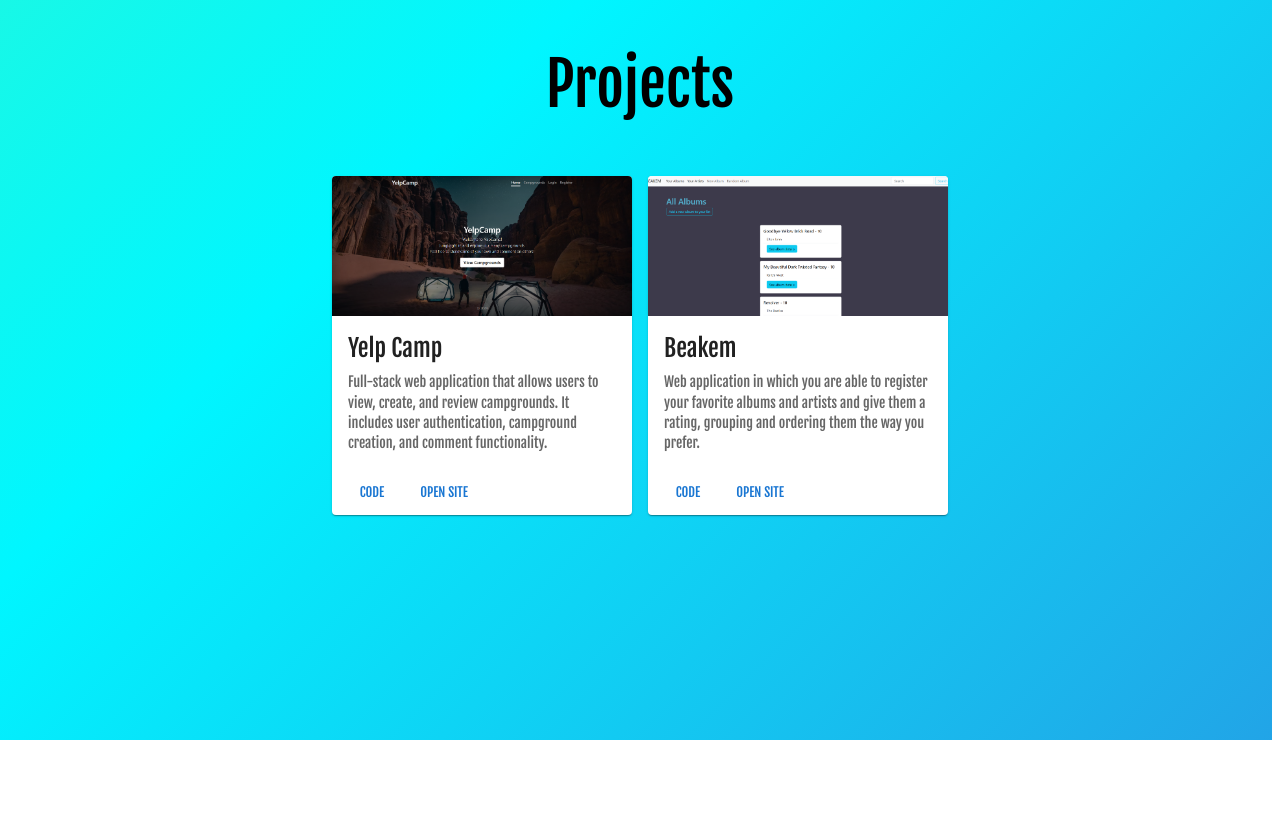
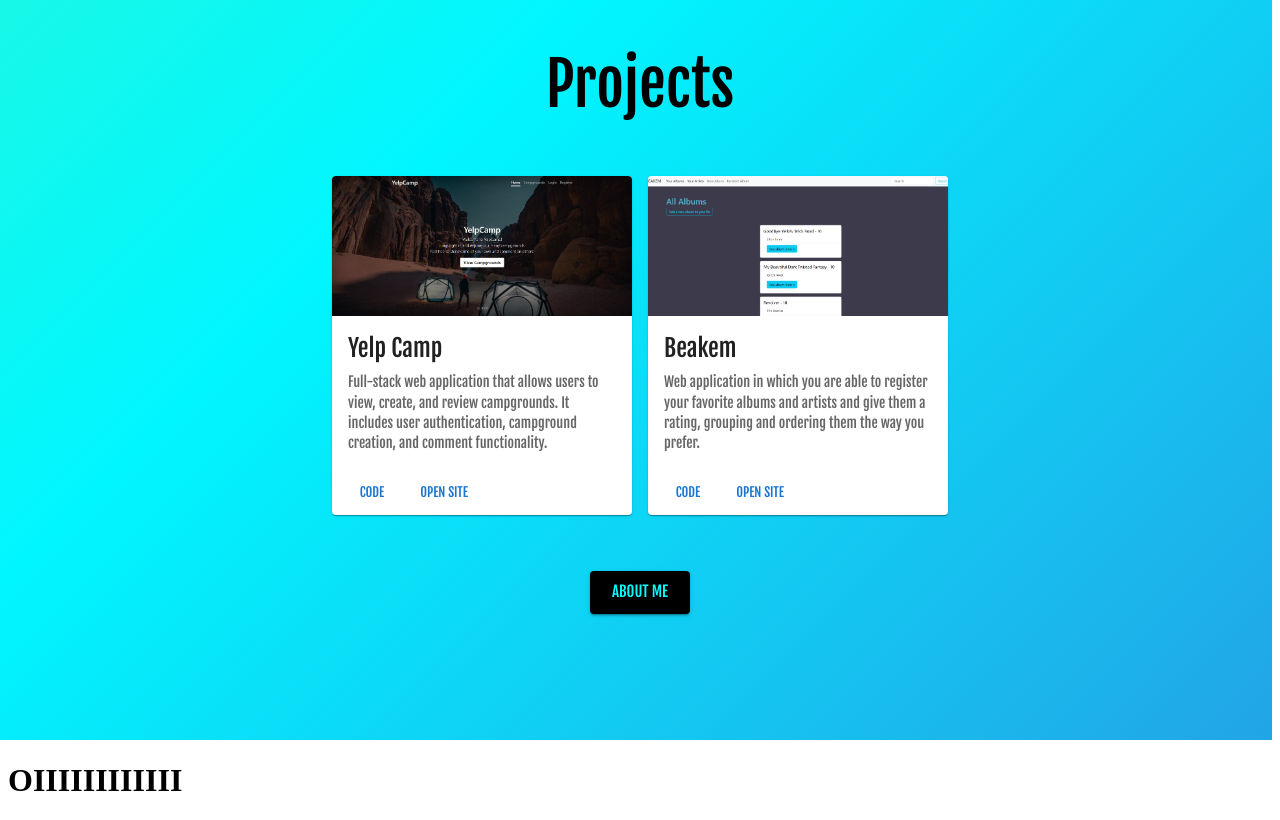
Before and after one commit to luizscheidt/portfolio, a React (Vite) app in the folder portfolio/: page / in a window 1280 px wide. Shown: the part 860-1680 px from the top of the page. Before the commit the page ends 1608 px from the top, so only its background shows below. Built offline with nearby package versions, Linux system fonts and the light colour scheme.

Commit message:
Adding a button for smooth scroll to the about section

```diff
--- /dev/null
+++ b/portfolio/src/About.jsx
@@ -0,0 +1,5 @@
+export default function (){
+    return (
+        <h1>OIIIIIIIIIIII</h1>
+    )
+}
--- a/portfolio/src/App.css
+++ b/portfolio/src/App.css
@@ -0,0 +1,6 @@
+.JumpButton {
+    height: 20%;
+    display: flex;
+    justify-content: center;
+    align-items: center;
+}
--- a/portfolio/src/App.jsx
+++ b/portfolio/src/App.jsx
@@ -5,6 +5,8 @@ import "./App.css"
 import FirstSection from "./FirstSection"
 import Navbar from "./Navbar"
 import Projects from "./Projects";
+import About from "./About";
+
 
 import { createTheme, ThemeProvider, Typography } from '@mui/material';
 
@@ -18,8 +20,13 @@ const theme = createTheme({
 
 function App() {
   const ref = useRef(null)
+  const ref2 = useRef(null)
+
   const handleClick = () => {
     ref.current?.scrollIntoView({ behavior: "smooth" })
+  }
+  const handleClick2 = () => {
+    ref2.current?.scrollIntoView({ behavior: "smooth" })
   }
 
 
@@ -29,7 +36,9 @@ function App() {
       <Navbar/>
       <FirstSection handleClick={handleClick}/>
       <div ref={ref}></div>
-      <Projects/>
+      <Projects handleClick={handleClick2}/>
+      <div ref={ref2}></div>
+      <About/>
       </ThemeProvider>
     </>
   )
--- a/portfolio/src/FirstSection.css
+++ b/portfolio/src/FirstSection.css
@@ -3,14 +3,6 @@
     background: linear-gradient(-45deg, #4158D0, #00F6FF, #70FF8D, #F4FF03);
     background-size: 400% 400%;
     animation: gradient 15s ease infinite;
-}
-
-
-.JumpButton {
-    height: 20%;
-    display: flex;
-    justify-content: center;
-    align-items: center;
 }
 
 @keyframes gradient {
--- a/portfolio/src/Projects.jsx
+++ b/portfolio/src/Projects.jsx
@@ -1,4 +1,4 @@
-import { Grid, Typography, Stack } from "@mui/material"
+import { Grid, Typography, Stack, Button } from "@mui/material"
 
 import "./Projects.css"
 
@@ -6,7 +6,7 @@ import BeakemCard from "./BeakemCard";
 import YelpCampCard from "./YelpCampCard";
 
 
- function Projects(){
+ function Projects({handleClick}){
     return (
 
         <Grid container spacing={1} className="SecondSection" sx={{mt:0.01, height: "100vh"}}>
@@ -17,10 +17,13 @@ import YelpCampCard from "./YelpCampCard";
                     <Typography variant="h2" component="h2">
                         Projects
                     </Typography>
-                    <Stack direction="row" spacing={2} sx={{pt: 5}}>
+                    <Stack direction="row" spacing={2} sx={{pt: 5, pb:5}}>
                         <YelpCampCard />
                         <BeakemCard />
                     </Stack>
+                    <Button size="large" variant="contained" sx={{color: "aqua", backgroundColor: "black"}} onClick={handleClick}>
+                        About me
+                    </Button>
                 </Stack>
 
             </Grid>
```
